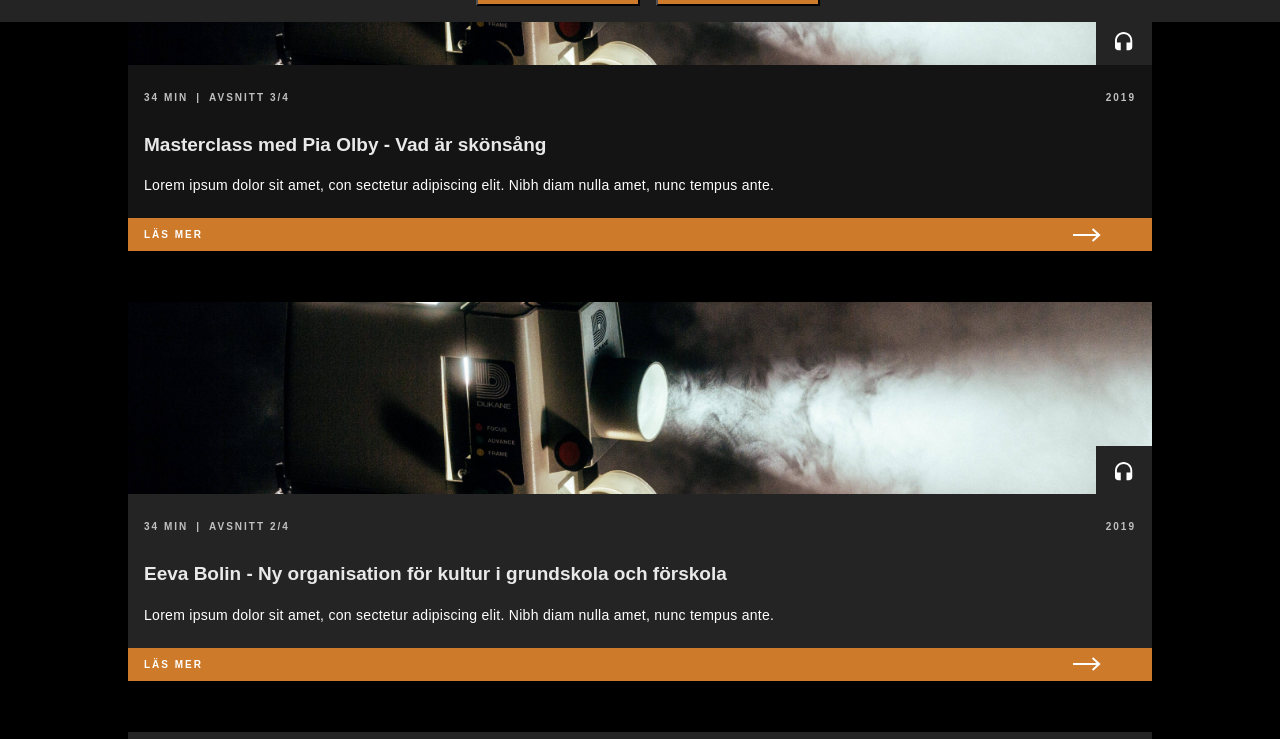
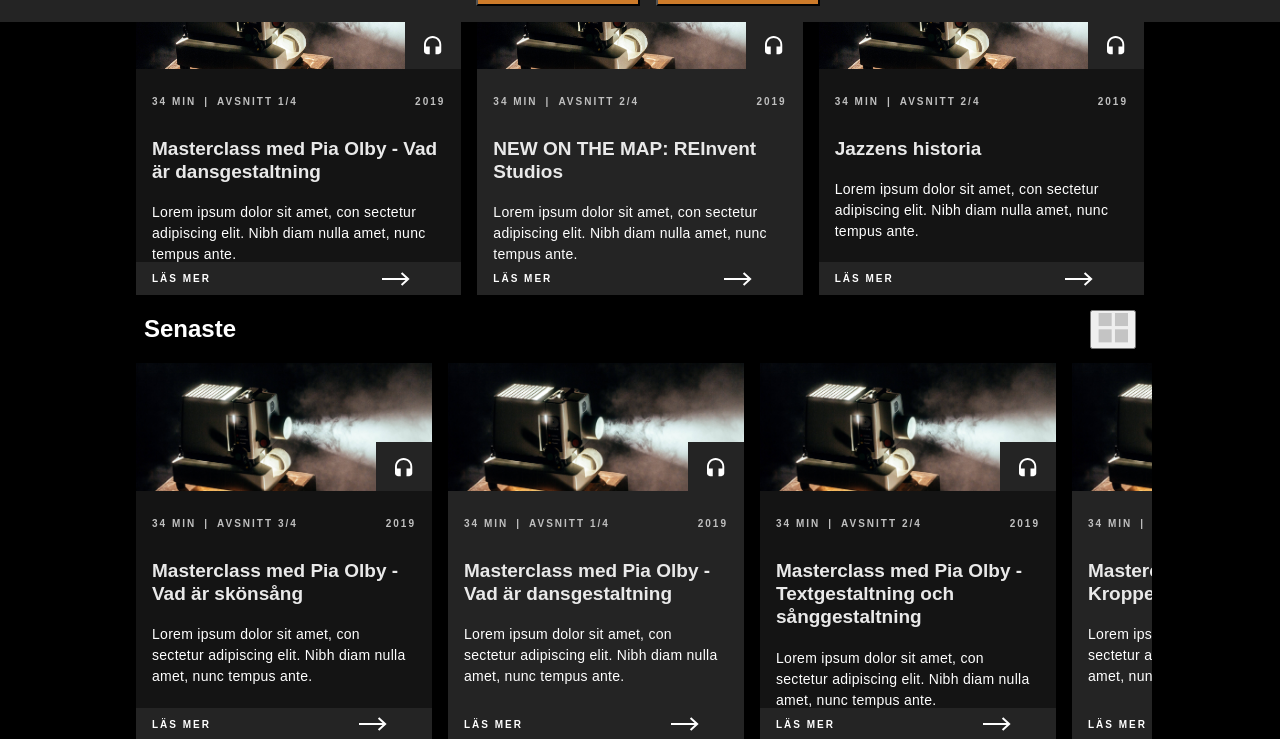
Before and after one commit to brooman/Kulturakademin, a React (Create React App) app: page / in a window 1280 px wide. Shown: the part 880-1619 px from the top of the page. Built offline with nearby package versions, Linux system fonts and the light colour scheme; a web font is replaced by a local one.

Commit message:
Added more cardgroups

```diff
--- a/src/App.js
+++ b/src/App.js
@@ -50,9 +50,6 @@ function App() {
             <li>
               <Link to={`${process.env.PUBLIC_URL}/view/video/128`}>View</Link>
             </li>
-            <li>
-              <Link to={`${process.env.PUBLIC_URL}/about/`}>About</Link>
-            </li>
           </ul>
         </footer>
       </Router>
--- a/src/components/DiscoverGroup/index.module.scss
+++ b/src/components/DiscoverGroup/index.module.scss
@@ -5,8 +5,6 @@
   justify-content: space-between;
   align-items: center;
   padding: 0 1rem;
-
-  background-color: $defaultLightDark;
 }
 
 .body {
--- a/src/pages/Home/index.js
+++ b/src/pages/Home/index.js
@@ -18,6 +18,7 @@ class Home extends Component {
       data: [],
       highlighted: [],
       dataItems: [],
+      trying: [],
     }
     this.setShownTypes = this.setShownTypes.bind(this)
   }
@@ -25,10 +26,15 @@ class Home extends Component {
   componentDidMount() {
     this.setState({
       highlighted: Mocker('highlighted'),
-
+      trying: [
+        {
+          title: 'Fortsätt',
+          items: Mocker('continue'),
+        },
+      ],
       data: [
         {
-          title: 'Latest',
+          title: 'Senaste',
           items: Mocker('video'),
         },
       ],
@@ -40,7 +46,7 @@ class Home extends Component {
   }
 
   render() {
-    const { highlighted, data } = this.state
+    const { highlighted, data, trying } = this.state
     const applyFilter = array => {
       return array.filter(item => {
         if (this.state.shownTypes === 'allt') {
@@ -54,6 +60,8 @@ class Home extends Component {
     }
     let groupCount = 0
     let cardCounter = 0
+    let cardCounterTrying = 0
+
     return (
       <>
         <Hero
@@ -64,6 +72,18 @@ class Home extends Component {
         />
         <div className="container">
           <FilterTypes setShownTypes={this.setShownTypes} />
+          {trying.map(group => {
+            const { items, title } = group
+            cardCounterTrying += 1
+            return <DiscoverGroup key={cardCounterTrying} title={title} items={items} />
+          })}
+
+          {data.map(group => {
+            const { title, items } = group
+            groupCount += 1
+            return <DiscoverGroup key={groupCount} title={title} items={items} />
+          })}
+
           {applyFilter(highlighted).map(card => {
             cardCounter += 1
             return (
@@ -75,6 +95,15 @@ class Home extends Component {
               />
             )
           })}
+
+          {/* populära */}
+          {data.map(group => {
+            const { title, items } = group
+            groupCount += 1
+            return <DiscoverGroup key={groupCount} title={title} items={items} />
+          })}
+
+          {/* mest visade */}
           {data.map(group => {
             const { title, items } = group
             groupCount += 1
```
